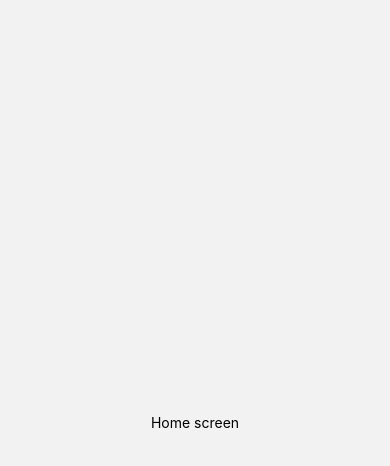
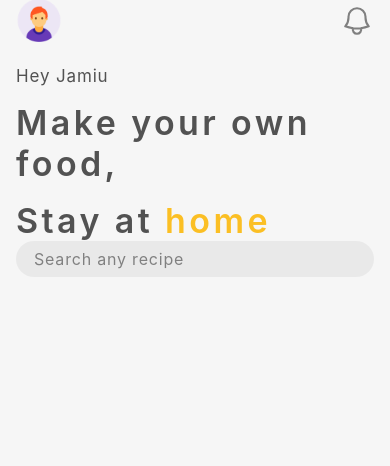
Before and after one commit to foodyRecipe/foody, a React Native app: screen /Home in a window 390 px wide. Shown: the top 466 px of the page. Built offline with nearby package versions, Linux system fonts and the light colour scheme.

Commit message:
home screen image

```diff
--- a/src/Screens/Home.tsx
+++ b/src/Screens/Home.tsx
@@ -1,16 +1,51 @@
 import React, { useEffect } from "react"
-import { View, Text } from "react-native"
+import { View, Text, ScrollView, SafeAreaView, Image, TextInput } from "react-native"
 import { HomeStack } from "../types/stackParam"
+import { styles } from "../theme"
+import { widthPercentageToDP as wp, heightPercentageToDP as hp } from "react-native-responsive-screen"
+import {BellIcon} from "react-native-heroicons/outline"
+import { StatusBar } from "expo-status-bar"
 
 const Home = ({navigation}: HomeStack) => {
+
   useEffect(()=>{
     navigation.setOptions({
       headerShown: false
     })
   },[])
+
   return (
-    <View className="flex-1 justify-center items-center">
-      <Text>Home screen</Text>
+    <View className="flex-1 bg-white/30">
+      <StatusBar style={"auto"}/>
+      <ScrollView showsVerticalScrollIndicator={false} contentContainerStyle={{paddingBottom: 50}}>
+        {/* avatar and bell icon */}
+        <SafeAreaView style={styles.androidArea} className="flex-row items-center justify-between mx-4 mb-2">
+          <Image source={require("../../assets/images/avatar.png")}
+          style={{width: hp(5.5), height: hp(5)}}/>
+          <BellIcon size={hp(4)} color="gray"/>
+        </SafeAreaView>
+        {/* greetings and punchline */}
+        <View className="gap-y-4 mx-4 pt-4">
+          <Text className="text-neutral-600 tracking-wider" style={{fontSize: hp(2)}}>Hey Jamiu</Text>
+          <View>
+            <Text className="text-neutral-600 font-semibold tracking-widest" style={{ fontSize: hp(4)}}>Make your own food,</Text>
+          </View>
+          <View>
+            <Text className="text-neutral-600 font-semibold tracking-widest" style={{ fontSize: hp(4) }}>Stay at
+            <Text className="text-amber-400"> home</Text>
+            </Text>
+          </View>
+        </View>
+        {/* search bar */}
+        <View className="flex-row items-center mx-4 rounded-full bg-black/5 p-[6px]">
+          <TextInput
+            placeholder="Search any recipe"
+            placeholderTextColor={"gray"}
+            style={{fontSize: hp(2)}}
+            className="flex-1 text-base pl-3 tracking-wider"
+          />
+        </View>
+      </ScrollView>
     </View>
   )
 }
--- /dev/null
+++ b/src/theme/index.ts
@@ -0,0 +1,9 @@
+import { Platform, StyleSheet } from "react-native";
+
+const android = Platform.OS === "android"
+
+export const styles = StyleSheet.create({
+  androidArea:{
+    paddingTop: android ? 40 : 0
+  }
+})
```
Also changed, not shown: src/Screens/Welcome.tsx (line endings or trailing spaces).
